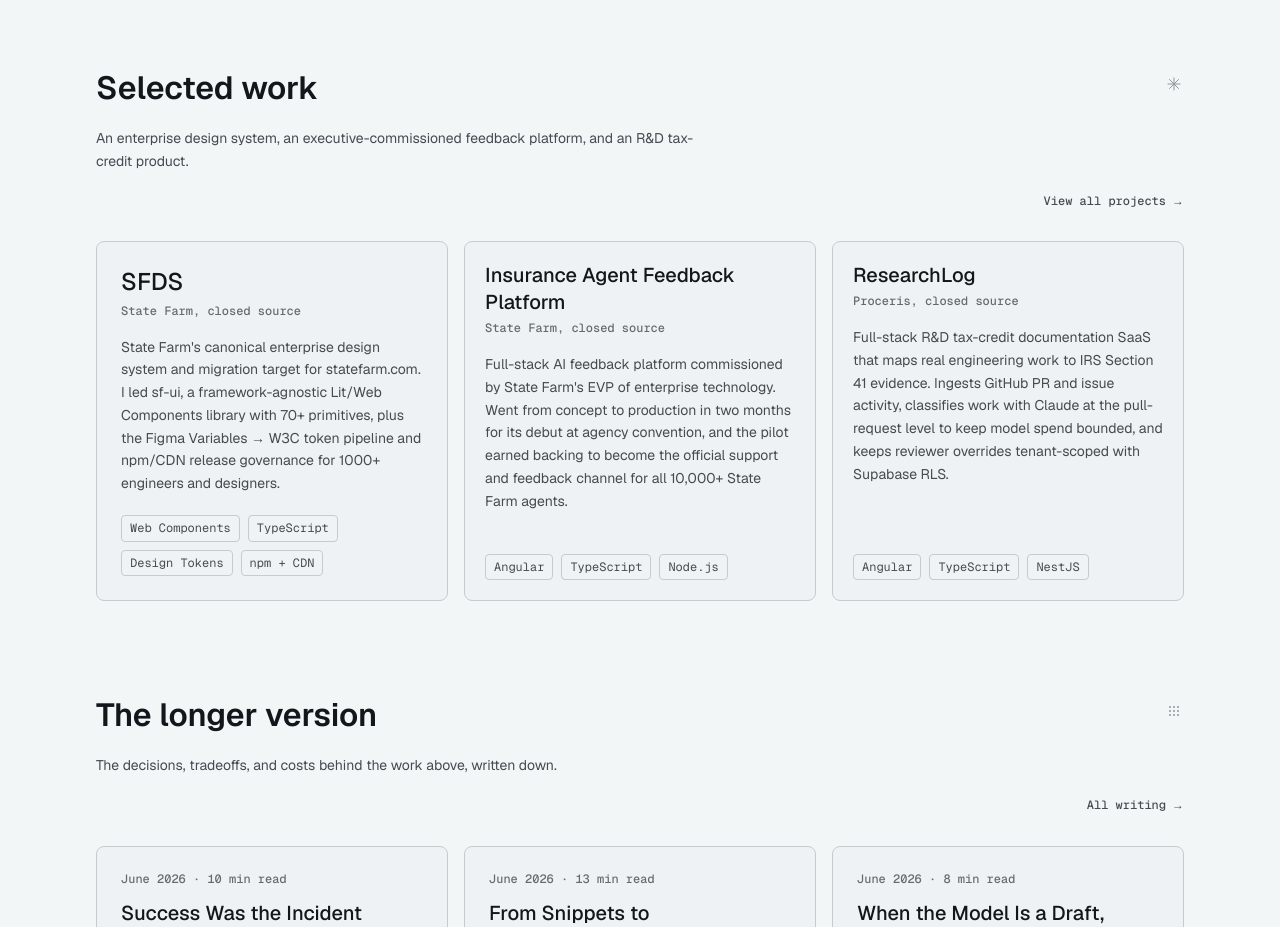
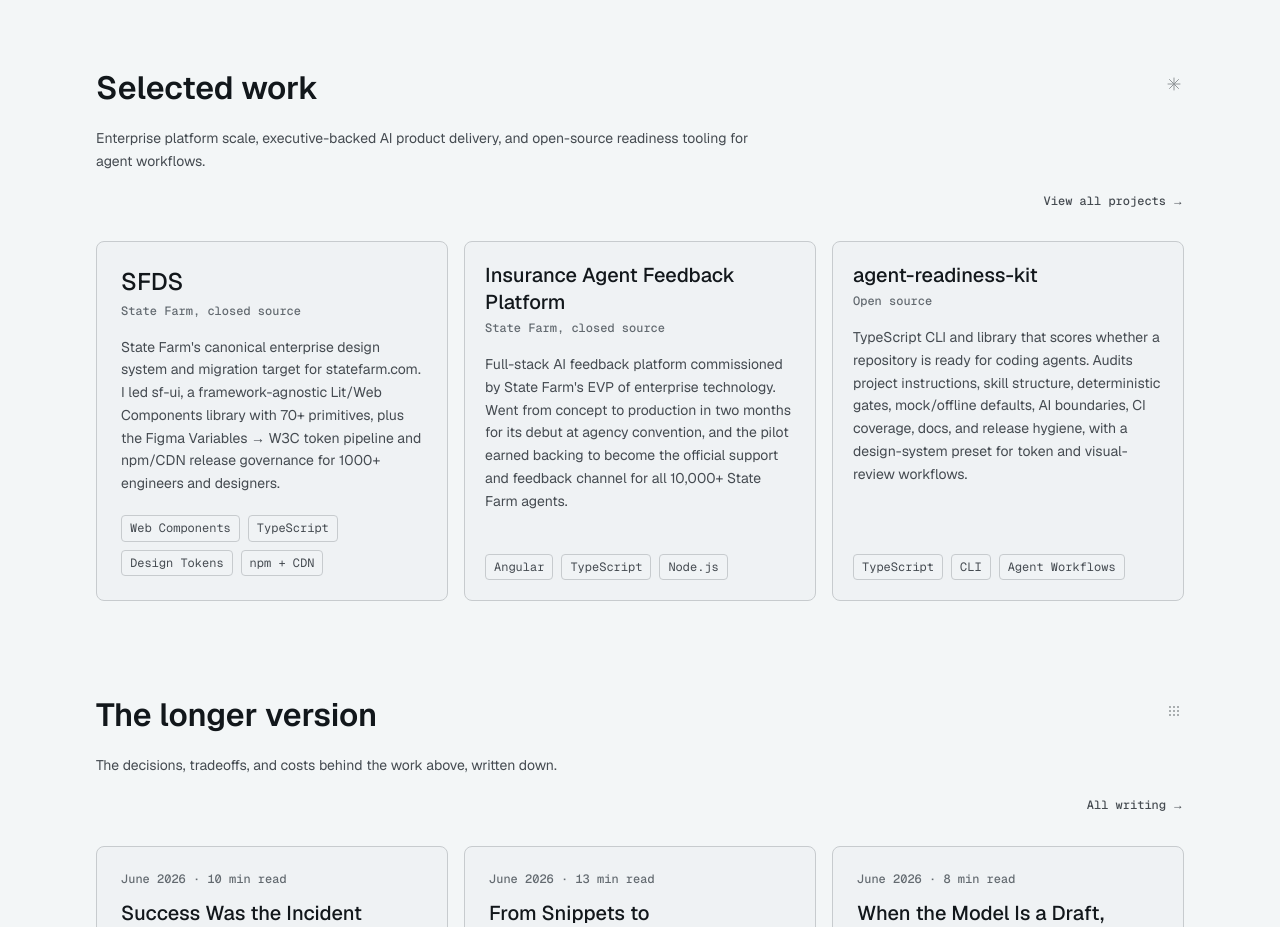
Before and after one commit to connordibble/connordibble.dev, a Next.js app: page / in a window 1280 px wide. Shown: the part 840-1767 px from the top of the page. Built offline with nearby package versions, Linux system fonts and the light colour scheme.

Commit message:
content: rebalance homepage projects intro and lead project

```diff
--- a/src/components/projects.tsx
+++ b/src/components/projects.tsx
@@ -17,8 +17,8 @@
               Selected work
             </SectionLabel>
             <p className="mt-5 max-w-2xl text-body-small leading-relaxed text-text-muted text-pretty">
-              An enterprise design system, an executive-commissioned feedback
-              platform, and an R&D tax-credit product.
+              Enterprise platform scale, executive-backed AI product delivery,
+              and open-source readiness tooling for agent workflows.
             </p>
           </div>
           <span className="hidden justify-self-end pt-1 sm:block">
--- a/src/data/projects.ts
+++ b/src/data/projects.ts
@@ -388,16 +388,16 @@
 export const homepageProjects = getProjectsBySlug([
   "sfds",
   "agent-convention-feedback",
-  "researchlog",
+  "agent-readiness-kit",
 ]);
 
 export const projectIndexProjects = getProjectsBySlug([
   "sfds",
+  "agent-convention-feedback",
+  "agent-readiness-kit",
   "researchlog",
-  "agent-convention-feedback",
   "dibble",
   "designrail",
-  "agent-readiness-kit",
   "zod-ai-tool",
   "saturday-signal",
   "paceai",
```
